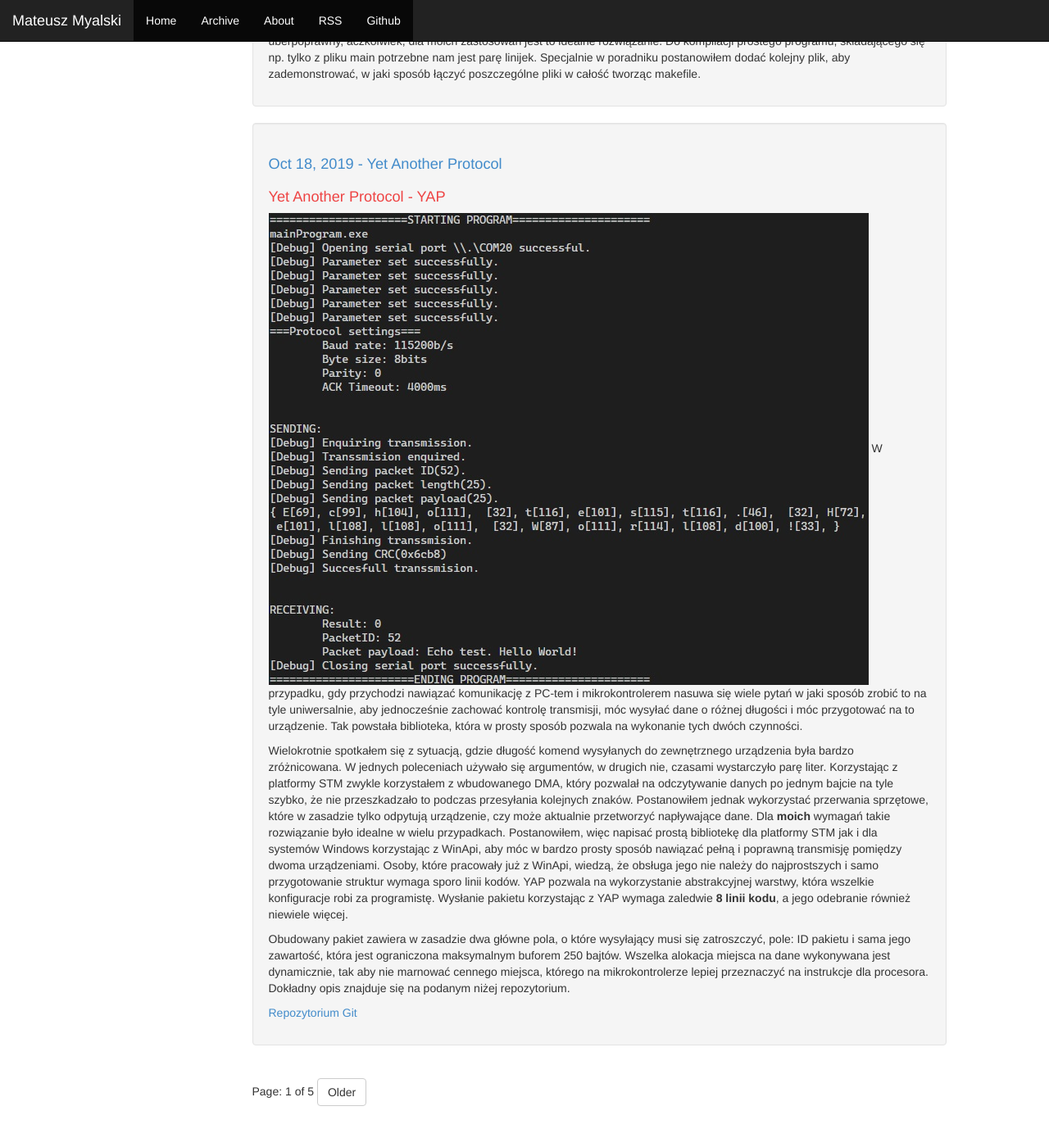
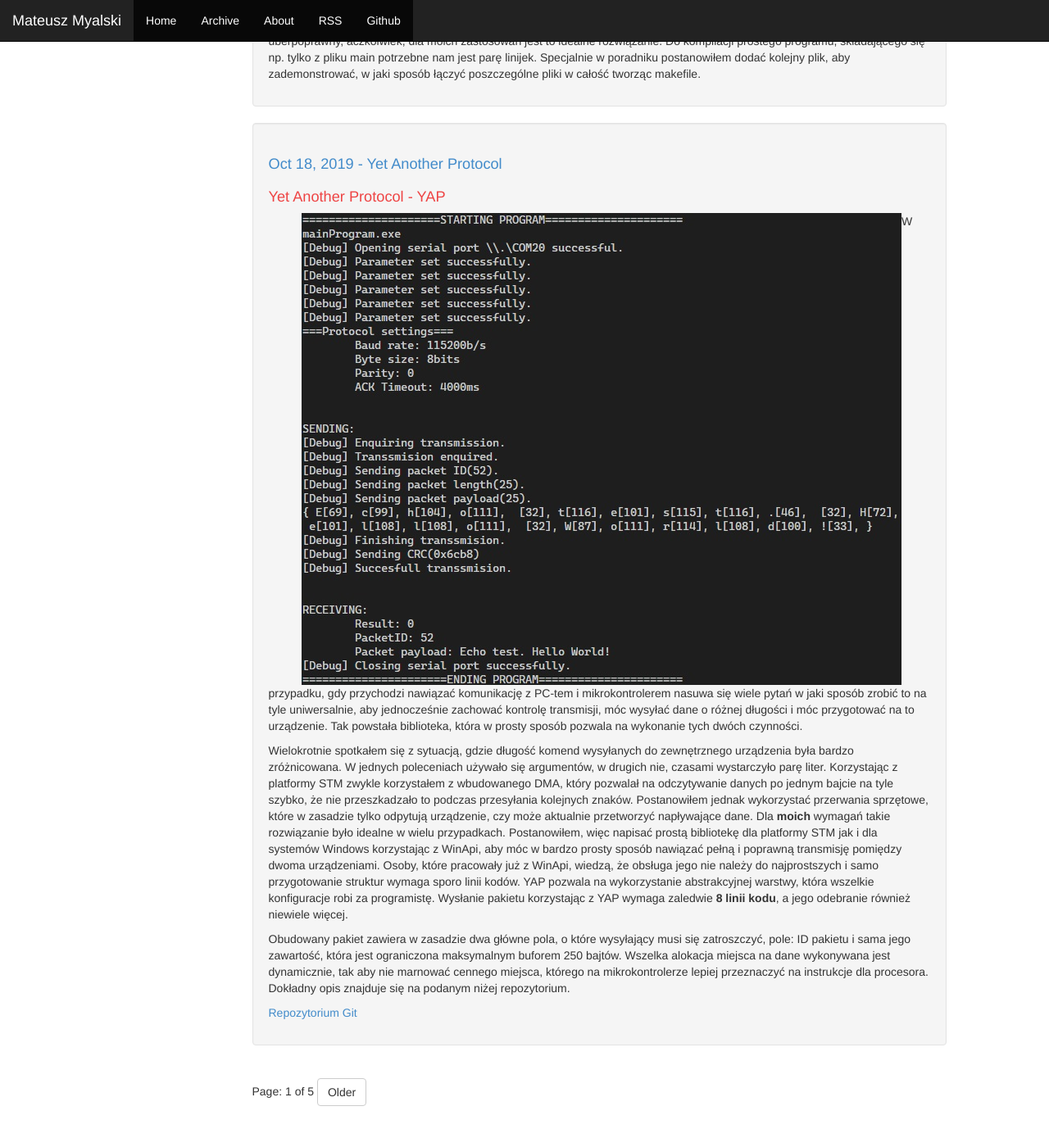
Before and after one commit to MateuszMyalski/MateuszMyalski.github.io, a Jekyll site: the page built from index.html, in a window 1280 px wide and 1400 px high, scrolled down 4663 px. Shown: the top 1389 px of the window at 82% size. Built offline with Jekyll 4.4.1, drawn with Linux system fonts in a browser that asks for light colours; the list of posts is cut into pages by our own code.

Commit message:
Eddited img css

```diff
--- a/css/theme.css
+++ b/css/theme.css
@@ -44,6 +44,8 @@ body {
 
 .well p img {
     max-width: 100%;
+    float: left;
+    margin-left: 5%;
 }
 
 .author {
```
